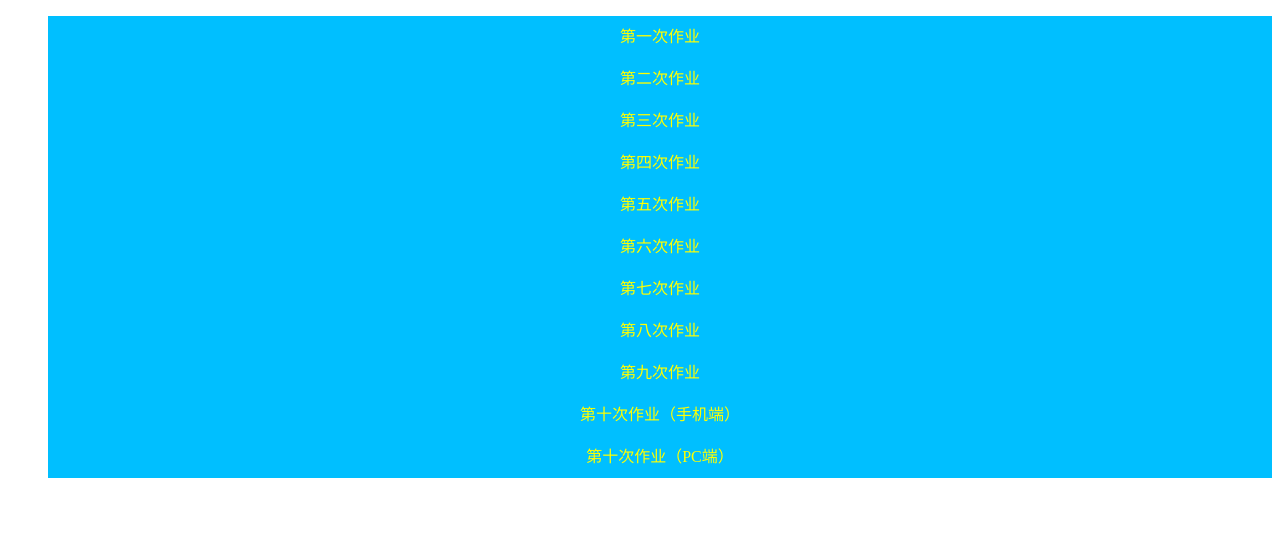
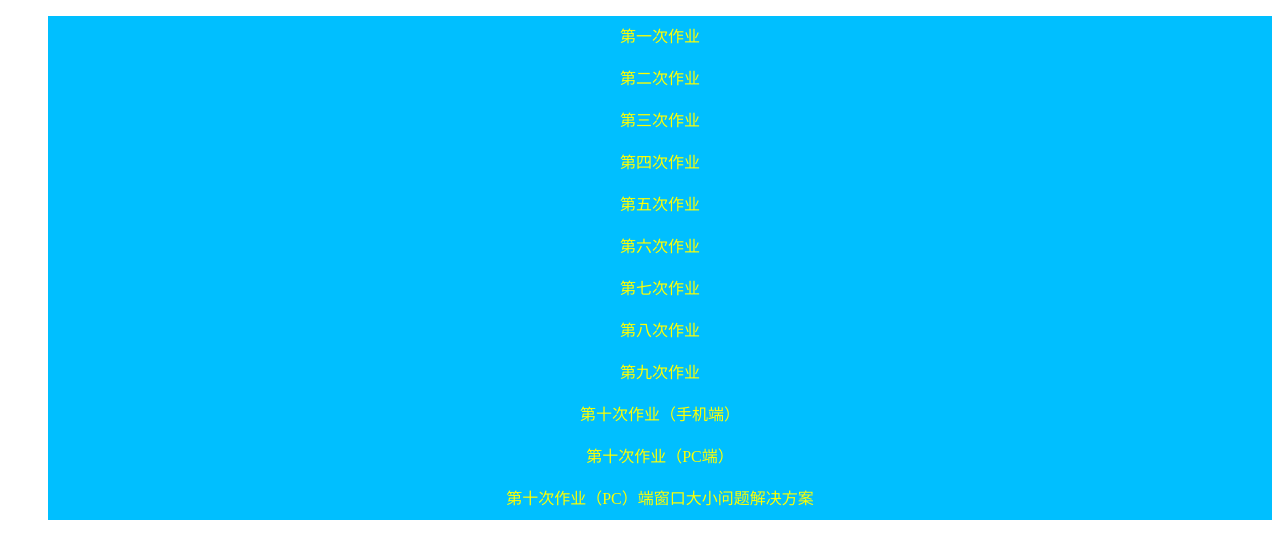
Before and after one commit to FUNKYMONKEY1366425527/Fk, a plain HTML site: page index.html in a window 1280 px wide. Drawn offline with Linux system fonts and the light colour scheme.

Commit message:
Update index.html

```diff
--- a/index.html
+++ b/index.html
@@ -60,6 +60,9 @@
 				background-color: deepskyblue;
 			}
 			.menu li:nth-child(11) {
+				background-color: deepskyblue;
+			}
+			.menu li:nth-child(12) {
 				background-color: deepskyblue;
 			}
 
@@ -129,6 +132,11 @@
 					<font color="yellow">第十次作业（PC端）</font>
 				</a>
 			</li>
+			<li>
+				<a href="第十次作业（PC）端窗口大小问题解决方案/index.html"style="text-decoration: none;">
+					<font color="yellow">第十次作业（PC）端窗口大小问题解决方案</font>
+				</a>
+			</li>
 		</ul>
 
 	</body>
```
